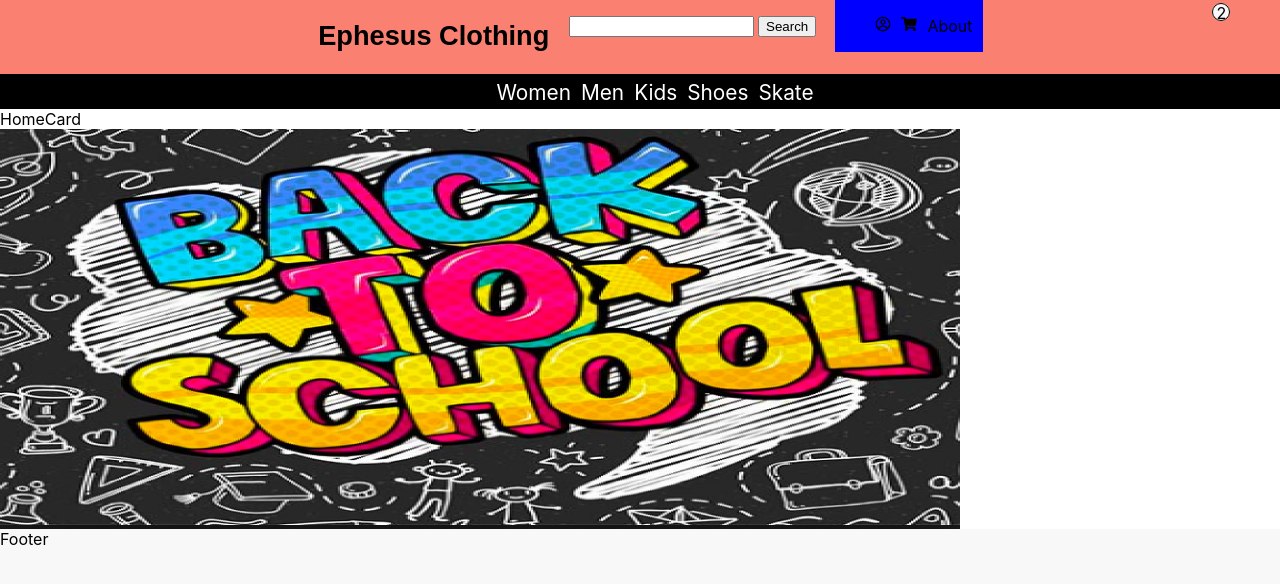
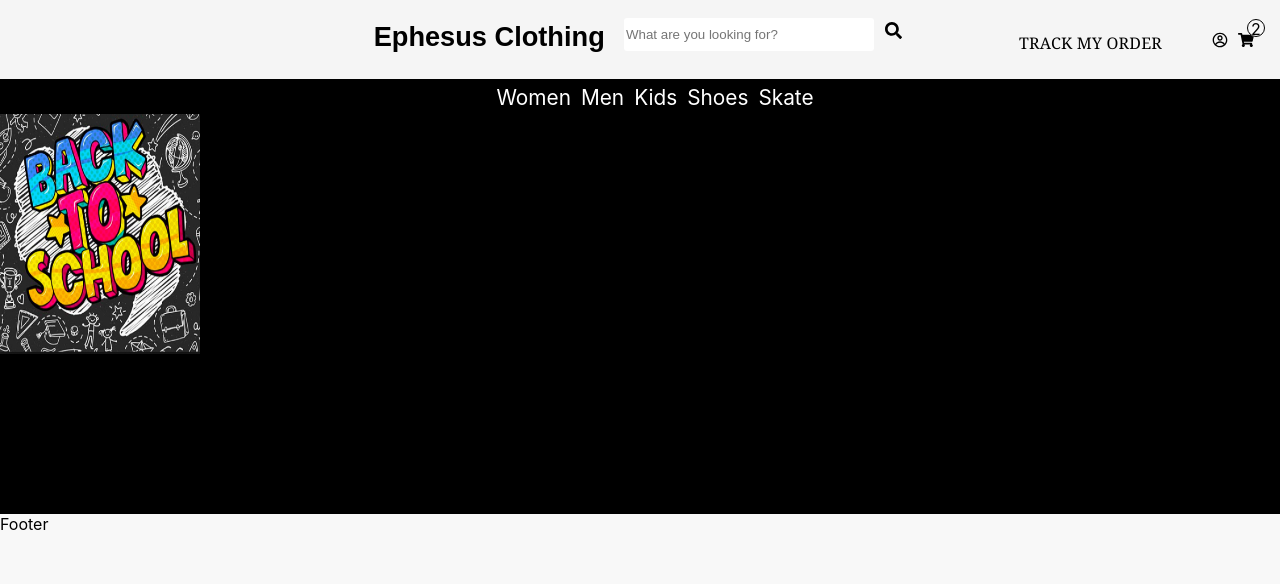
Before and after one commit to SeanChester/Clothing-Store, a Next.js app: page / in a window 1280 px wide. Shown: the top 584 px of the page. Built offline with nearby package versions, Linux system fonts and the light colour scheme.

Commit message:
replaced about with tracking, put homeCard on main index file with img inside, and reorganized navbar

```diff
--- a/components/HomeCard.js
+++ b/components/HomeCard.js
@@ -1,8 +1,12 @@
-import React from 'react'
+import styles from '../styles/HomeCard.module.css'
+import img from '../public/images/backToSchool.png'
+import Image from 'next/image'
 
 const HomeCard = () => {
   return (
-    <div>HomeCard</div>
+    <main>
+        <Image src={img} alt="backToSchool" height='240' width='200'/>
+    </main>
   )
 }
 
--- a/components/Navbar.js
+++ b/components/Navbar.js
@@ -13,16 +13,19 @@ const Navbar = () => {
          <Link href="/"><a>Ephesus Clothing</a></Link>
         </div>
         <div className={styles.searchBarContainer}>
-          <input type="text" /> <button>Search</button>
+          <input className={styles.searchBar}
+                 type="text"
+                 placeholder='What are you looking for?' />
+          <button className={styles.searchBarBtn}><FaSearch className={styles.searchIcon}/></button>
         </div>
         <div className={styles.headerRightIcons}>
           <ul>
+            <li><Link href="/tracking"><a className={styles.trackOrder}>TRACK MY ORDER</a></Link></li>
             <li><CgProfile /></li>
             <li><Link href="/shoppingCart"><span><div className={styles.shoppingCartCount}>2</div><FaShoppingCart /></span></Link></li>
-            <li><Link href="/about"><a>About</a></Link></li>
           </ul>
         </div>
-      </div>
+        </div>
     </div>
     <div className={styles.contentLinks}>
           <ul className={styles.ulForLinks}>
--- a/pages/index.js
+++ b/pages/index.js
@@ -1,5 +1,4 @@
 import Head from 'next/head'
-import Image from 'next/image'
 import styles from '../styles/Home.module.css'
 import img from '../public/images/backToSchool.png'
 import HomeCard from '../components/HomeCard'
@@ -13,9 +12,8 @@ export default function Home() {
         <meta name="description" content="Generated by create next app" />
         <link rel="icon" href="/favicon.ico" />
       </Head>
-      <HomeCard />
-      <div className={styles.mainContent}>
-        <Image src={img} alt="backToSchool" height='240' width='200' layout="fill"/>
+      <div className={styles.main}>
+         <HomeCard />
       </div>
     </div>
   )
--- a/styles/Home.module.css
+++ b/styles/Home.module.css
@@ -5,3 +5,9 @@
   background-color: black;
   position: relative;
 }
+
+.main {
+  height: 400px;
+  width: 100%;
+  background-color: black;
+}
--- /dev/null
+++ b/styles/HomeCard.module.css
@@ -0,0 +1,5 @@
+.main {
+  height: 400px;
+  width: 100%;
+  background-color: black;
+}
--- a/styles/Navbar.module.css
+++ b/styles/Navbar.module.css
@@ -5,9 +5,14 @@
 
 .navHeader {
   width: 100%;
-  height: 75px;
-  background-color: salmon;
+  height: 80px;
+  background-color: whitesmoke;
   border-bottom: 1.5px solid black;
+}
+@media screen and (max-width: 560px) {
+  .navHeader {
+    height: 100px;
+  }
 }
 
 .contentContainer {
@@ -22,7 +27,7 @@
 }
 
 .homeTitleLink {
-  padding-top: 1.2rem;
+  padding-top: 1.3rem;
   padding-left: 1.3rem;
   font-weight: bold;
   font-family: fantasy;
@@ -34,12 +39,36 @@
   padding-right: 1.2rem;
 }
 
+.searchBar {
+  height: 33px;
+  width: 250px;
+  border: none;
+  border-radius: 3px;
+  margin-top: 1rem;
+  transition: transform 1s;
+}
+.searchBar:focus {
+  outline: 1px solid black;
+  transform: scale(1.01);
+}
+
+.searchBarBtn {
+  border: none;
+  cursor: pointer;
+  background-color: whitesmoke;
+  margin-left: 5px;
+}
+
+.searchIcon {
+  height: 17px;
+  width: 17px;
+}
+
 .headerRightIcons {
-  /* position: absolute;
+  position: absolute;
   right: 0;
   top: 0;
-  margin: 1rem; */
-  background-color: blue;
+  margin: 1rem;
 }
 
 .headerRightIcons > ul {
@@ -52,6 +81,13 @@
   padding-right: 10px;
 }
 
+.trackOrder {
+  font-family: Cambria, Cochin, Georgia, Times, "Times New Roman", serif;
+  letter-spacing: 0.2px;
+  margin-right: 40px;
+  margin-left: 10px;
+}
+
 .faSearchIcon {
   cursor: pointer;
 }
@@ -59,7 +95,7 @@
 .shoppingCartCount {
   position: absolute;
   top: 0.2rem;
-  right: 3.1rem;
+  right: -1px;
   height: 18px;
   width: 18px;
   border-radius: 50%;
@@ -85,5 +121,10 @@
   list-style-type: none;
 }
 .ulForLinks > li {
-  padding-right: 10px;
+  margin-right: 10px;
 }
+
+.ulForLinks > li:hover {
+  background-color: white;
+  color: black;
+}
```
Also changed, not shown: pages/about.js (deleted, +0 -9 lines), pages/tracking.js (added, +9 -0 lines).
